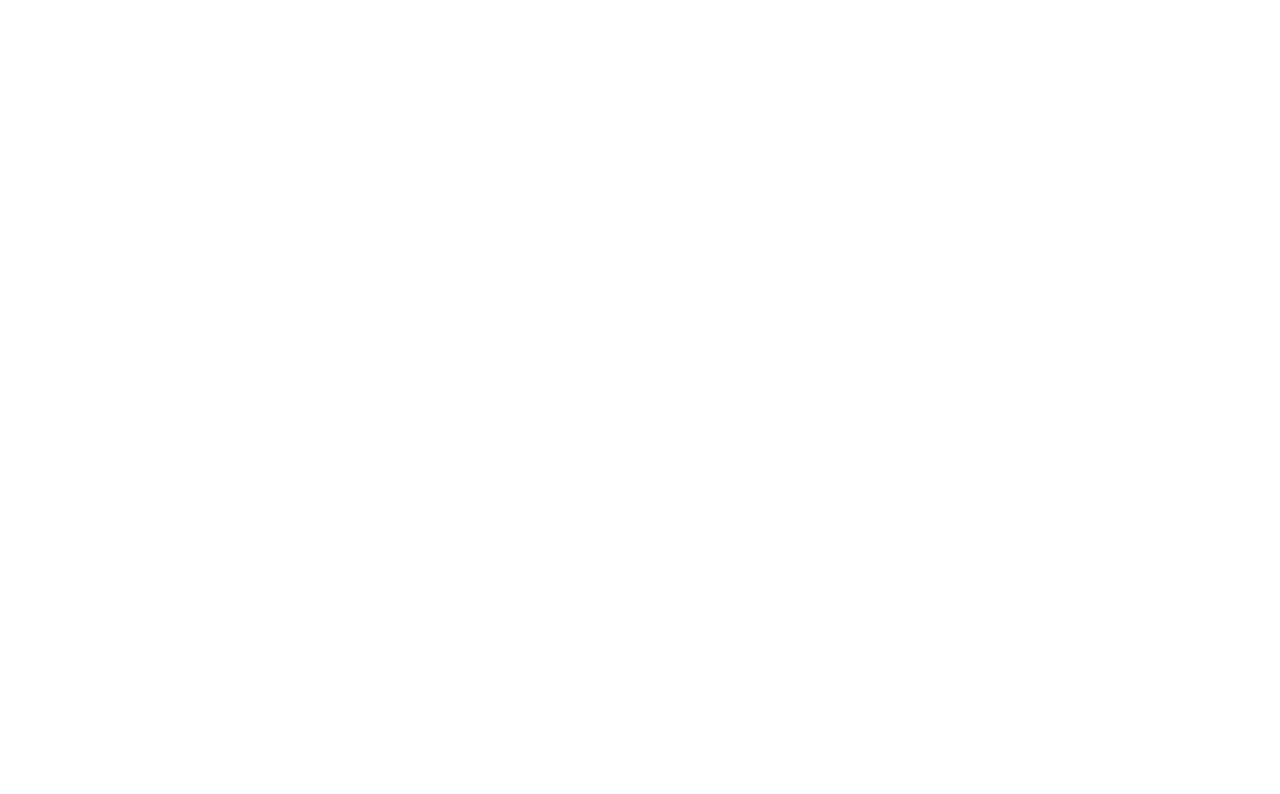
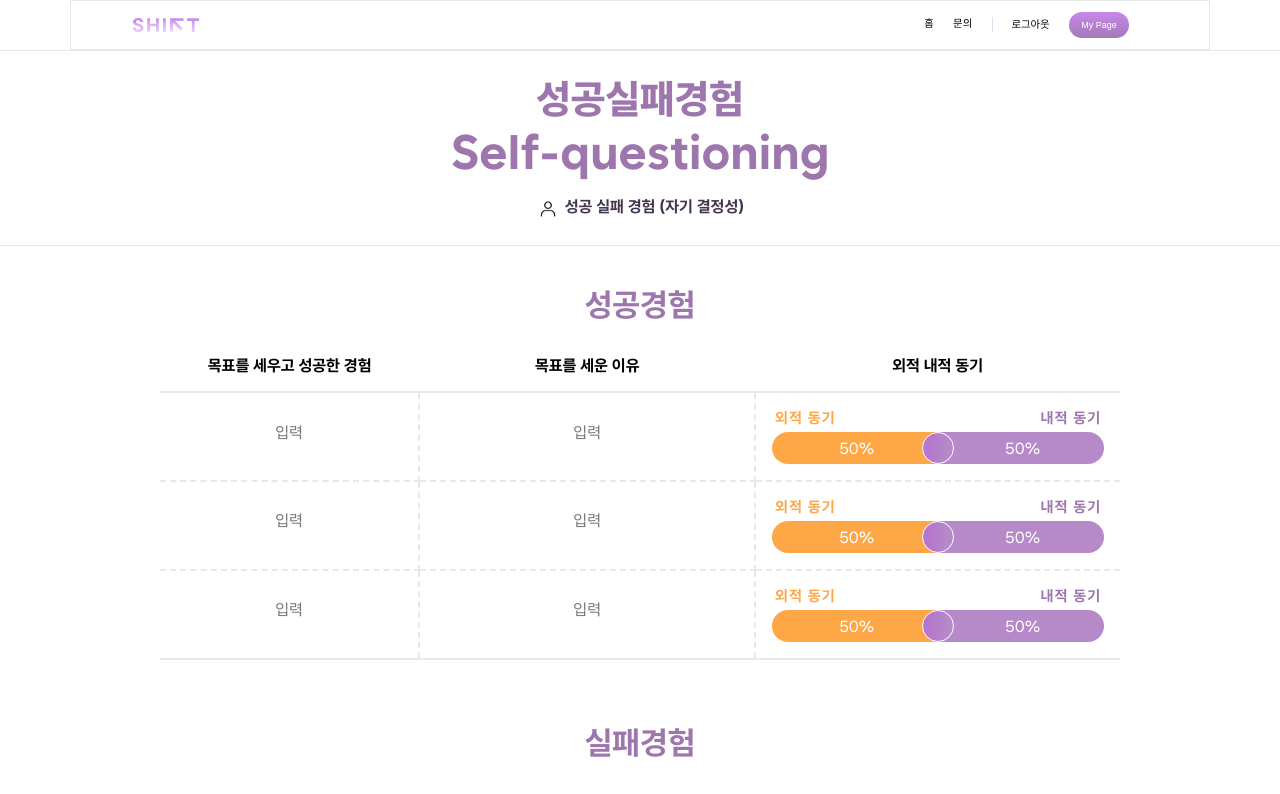
Before and after one commit to HEBA-Hanyang-Univ/shift, a React (Create React App) app in the folder react/: page /sq-experience in a window 1280 px wide. Before the commit this address had no page. Shown: the top 794 px of the page. Built offline with nearby package versions, Linux system fonts and the light colour scheme.

Commit message:
add SQExperience

```diff
--- a/react/src/App.js
+++ b/react/src/App.js
@@ -6,6 +6,7 @@ import { StartHomepage } from 'pages/StartHomepage';
 import SQInterest from 'pages/SQInterest';
 import SQMbti from 'pages/SQMbti';
 import SQDesire from 'pages/SQDesire';
+import SQExperience from 'pages/SQExperience';
 
 function App() {
   const ScrollToTop = () => {
@@ -27,6 +28,7 @@ function App() {
 	          <Route path="/sq-interest" element={<SQInterest />} />
             <Route path="/sq-desire" element={<SQDesire />} />
             <Route path="/sq-mbti" element={<SQMbti />} />
+            <Route path="/sq-experience" element={<SQExperience />} />
           </Routes>
       </Router>
     </div>
--- /dev/null
+++ b/react/src/assets/styles/ExperienceTable.scss
@@ -0,0 +1,110 @@
+.experience-table {
+  display: flex;
+  flex-direction: column;
+  justify-content:center;
+  align-items: center;
+  padding: 1.5rem 0 1.5rem 0;
+  margin-bottom: 1.0rem;
+
+  .experience-table-title {
+    color: #9C76AC;
+    font-size: 2.0rem;
+    font-weight: 700;
+    margin-bottom: 1.0rem;
+  }
+
+  .table {
+    border-collapse: collapse;
+    width: 60rem;
+
+    th {
+      padding: 1rem;
+      border-bottom: 2px solid #EAE7E7;
+      font-size: 1rem;
+    }
+
+    tr td {
+      border: 2px dashed #EAE7E7;
+      padding: 1rem;
+      height: 5rem;
+    }
+
+    tr td:first-child {
+      border-left: 0;
+    }
+
+    tr td:last-child {
+      border-right: 0;
+    }
+
+    tr:last-child {
+      border-bottom: 2px solid #EAE7E7;
+    }
+
+    textarea {
+      width: 100%;
+      resize: none;
+      text-align: center;
+      border: none;
+      font-family: Wanted Sans;
+      font-size: 1rem;
+    }
+
+    .slidebar{
+      width: 100%;
+      display: grid;
+      grid-template-columns: 1fr 1fr;
+      grid-template-rows: 2fr;
+      gap: 0.3rem 60%;
+      position: relative;
+
+      input[type='range'] {
+        --sliderBackground: linear-gradient(270deg, #B689C8 19%, #B576CE 80.4%);
+        appearance: none;
+        width: 100%;
+        height: 2rem;
+        border-radius: 1rem;
+        grid-column: 1 / span 2;
+        background: linear-gradient(to right, #FDA746 0%, #FDA746 50%, #B689C8 50%, #B689C8 100%);
+      }
+
+      .slidebar-input::-webkit-slider-thumb {
+        appearance: none;
+        width: 2rem;
+        height: 2rem;
+        border-radius: 50%;
+        background: var(--sliderBackground);
+        border: 1px solid #FFF;
+      }
+
+      div {
+        position:absolute;
+        margin-top: 9%;
+        margin-left: 50%;
+        color: #FFF;
+      }
+
+      .slidebar-left-span{
+        color: #FDA746;
+        text-align: center;
+        font-family: Wanted Sans;
+        font-size: 0.9375rem;
+        font-style: normal;
+        font-weight: 700;
+        line-height: normal;
+        letter-spacing: 0.06563rem;
+      }
+
+      .slidebar-right-span{
+        color: #9C76AC;
+        text-align: center;
+        font-family: Wanted Sans;
+        font-size: 0.9375rem;
+        font-style: normal;
+        font-weight: 700;
+        line-height: normal;
+        letter-spacing: 0.06563rem;
+      }
+    }
+  }
+}
--- /dev/null
+++ b/react/src/components/ExperienceTable.js
@@ -0,0 +1,137 @@
+import React, { useState, useEffect, useRef } from "react";
+import 'assets/styles/ExperienceTable.scss'
+
+const ExperienceTable = ({title, columnTitle}) => {
+  const [values, setValues] = useState([]);
+  const textAreaRefs = useRef([]);
+  const cellHeightRef = useRef(null);
+
+  const leftPercentageRef = useRef([]);
+  const rightPercentageRef = useRef([]);
+
+  useEffect(() => {
+    cellHeightRef.current = window.getComputedStyle(document.getElementsByTagName('tr')[0]).height.split('px')[0];
+    for (const textArea of textAreaRefs.current) {
+      resizeTextarea(textArea);
+    }
+    for (let i = 0; i < 3; i++) {
+      setPercentageText(i, 50);
+    }
+  }, []);
+
+  const onTextAreaChange = (e, i) => {
+    if (e) e.preventDefault();
+    if (e) e.stopPropagation();
+
+    resizeTextarea(textAreaRefs.current[i]);
+  }
+
+  const resizeTextarea = (textarea) => {
+    textarea.style.height = '0px';
+    const scrollHeight = textarea.scrollHeight;
+    const style = window.getComputedStyle(textarea);
+    const borderTop = parseInt(style.borderTop);
+    const borderBottom = parseInt(style.borderBottom);
+    let newHeight = (scrollHeight + borderTop + borderBottom);
+
+    if (newHeight > cellHeightRef.current) newHeight = cellHeightRef.current;
+    textarea.style.height = String(newHeight) + 'px';
+  }
+
+  const onSliderChange = (e, i) => {
+    if (e) e.preventDefault();
+    if (e) e.stopPropagation();
+    const val = 4 + e.target.value * 92/100;
+    e.target.style.background = 'linear-gradient(to right, #FDA746 0%, #FDA746 ' + val + '%, #B689C8 ' + val + '%, #B689C8 100%)';
+
+    if (val >= 50) {
+      e.target.style.setProperty('--sliderBackground', 'linear-gradient(90deg, #FDA541 7.53%, #ECB77B 91.5%)');
+    } else {
+      e.target.style.setProperty('--sliderBackground', 'linear-gradient(270deg, #B689C8 19%, #B576CE 80.4%)');
+    }
+
+    setPercentageText(i, e.target.value);
+  }
+
+  const setPercentageText = (i, val) => {
+    let newVals = [...values];
+    newVals[i] = val;
+    setValues(newVals);
+
+    leftPercentageRef.current[i].innerHTML = newVals[i] + '%';
+    leftPercentageRef.current[i].style.marginLeft = 'calc(' + ((newVals[i]/2)+'%') + ' - ' + window.getComputedStyle(leftPercentageRef.current[i]).width.split('px')[0]/2+'px';
+    rightPercentageRef.current[i].innerHTML = 100 - newVals[i] + '%';
+    rightPercentageRef.current[i].style.marginLeft = 'calc(' + (50+(newVals[i])/2+'%') + ' - ' + window.getComputedStyle(rightPercentageRef.current[i]).width.split('px')[0]/2+'px';
+
+    if (val < 15) {
+      leftPercentageRef.current[i].style.visibility='hidden';
+    } else {
+      leftPercentageRef.current[i].style.visibility='visible';
+    }
+    if (val > 85) {
+      rightPercentageRef.current[i].style.visibility='hidden';
+    } else {
+      rightPercentageRef.current[i].style.visibility='visible';
+    }
+  }
+
+  return (
+    <div className="experience-table">
+      <div className='experience-table-title'>
+        {title}
+      </div>
+      <div>
+        <table className="table">
+          <tbody>
+            <tr>
+              <th style={{width:'27%'}}>{columnTitle}</th>
+              <th style={{width:'35%'}}>목표를 세운 이유</th>
+              <th style={{width:'38%'}}>외적 내적 동기</th>
+            </tr>
+            <tr>
+              <td><textarea ref={(elem) => {textAreaRefs.current[0] = elem}} onChange={(event) => onTextAreaChange(event, 0)} placeholder="입력" spellCheck='false'/></td>
+              <td><textarea ref={(elem) => {textAreaRefs.current[1] = elem}} onChange={(event) => onTextAreaChange(event, 1)} placeholder="입력" spellCheck='false'/></td>
+              <td>
+                <div className='slidebar'>
+                  <span className='slidebar-left-span'>외적 동기</span>
+                  <span className='slidebar-right-span'>내적 동기</span>
+                  <div ref={(elem => {leftPercentageRef.current[0] = elem})}>50%</div>
+                  <input className='slidebar-input' type="range" onChange={(event) => onSliderChange(event, 0)} min="0" max="100"/>
+                  <div ref={(elem => {rightPercentageRef.current[0] = elem})}>50%</div>
+                </div>
+              </td>
+            </tr>
+            <tr>
+              <td><textarea ref={(elem) => {textAreaRefs.current[2] = elem}} onChange={(event) => onTextAreaChange(event, 2)} placeholder="입력" spellCheck='false'/></td>
+              <td><textarea ref={(elem) => {textAreaRefs.current[3] = elem}} onChange={(event) => onTextAreaChange(event, 3)} placeholder="입력" spellCheck='false'/></td>
+              <td>
+                <div className='slidebar'>
+                  <span className='slidebar-left-span'>외적 동기</span>
+                  <span className='slidebar-right-span'>내적 동기</span>
+                  <div ref={(elem => {leftPercentageRef.current[1] = elem})}>50%</div>
+                  <input className='slidebar-input' type="range" onChange={(event) => onSliderChange(event, 1)} min="0" max="100"/>
+                  <div ref={(elem => {rightPercentageRef.current[1] = elem})}>50%</div>
+                </div>
+              </td>
+            </tr>
+            <tr>
+              <td><textarea ref={(elem) => {textAreaRefs.current[4] = elem}} onChange={(event) => onTextAreaChange(event, 4)}  placeholder="입력" spellCheck='false'/></td>
+              <td><textarea ref={(elem) => {textAreaRefs.current[5] = elem}} onChange={(event) => onTextAreaChange(event, 5)}  placeholder="입력" spellCheck='false'/></td>
+              <td>
+                <div className='slidebar'>
+                  <span className='slidebar-left-span'>외적 동기</span>
+                  <span className='slidebar-right-span'>내적 동기</span>
+                  <div ref={(elem => {leftPercentageRef.current[2] = elem})}>50%</div>
+                  <input className='slidebar-input' type="range" onChange={(event) => onSliderChange(event, 2)} min="0" max="100"/>
+                  <div ref={(elem => {rightPercentageRef.current[2] = elem})}>50%</div>
+                </div>
+              </td>
+            </tr>
+          </tbody>
+        </table>
+      </div>
+    </div>
+  );
+};
+
+export default ExperienceTable;
--- /dev/null
+++ b/react/src/pages/SQExperience.js
@@ -0,0 +1,30 @@
+import React, { useState, useEffect, useRef } from "react";
+import PageTitle from "components/PageTitle";
+import PageSubTitleIcon from "assets/images/portrait.png"; // TODO : change icon. this is a temporary.
+import { Header } from "components/Header";
+import ExperienceTable from "components/ExperienceTable";
+
+const SQExperience = () => {
+
+  // TODO : connect to server
+  const [experienceList, setExperienceLisst] = useState({'성공경험':'목표를 세우고 성공한 경험', '실패경험':'목표를 세우고 실패한 경험', '장래희망':'막연했던 장래희망',});
+
+  return (
+    <div className="sq-experience">
+      <Header/>
+      <PageTitle korean="성공실패경험" english="Self-questioning" subIcon={PageSubTitleIcon} subTitle="성공 실패 경험 (자기 결정성)"/>
+      <div className="SD-content" style={{ marginTop:'0', display:'flex', justifyContent:'center',}}>
+        <div className="experience-box" style={{width:'100%',}}>
+          {Object.entries(experienceList).map(([key, value], i) => {
+            return (
+              <ExperienceTable key={i} title={key} columnTitle={value}/>
+            );
+          })}
+        </div>
+    </div>
+
+    </div>
+  );
+}
+
+export default SQExperience;
```
